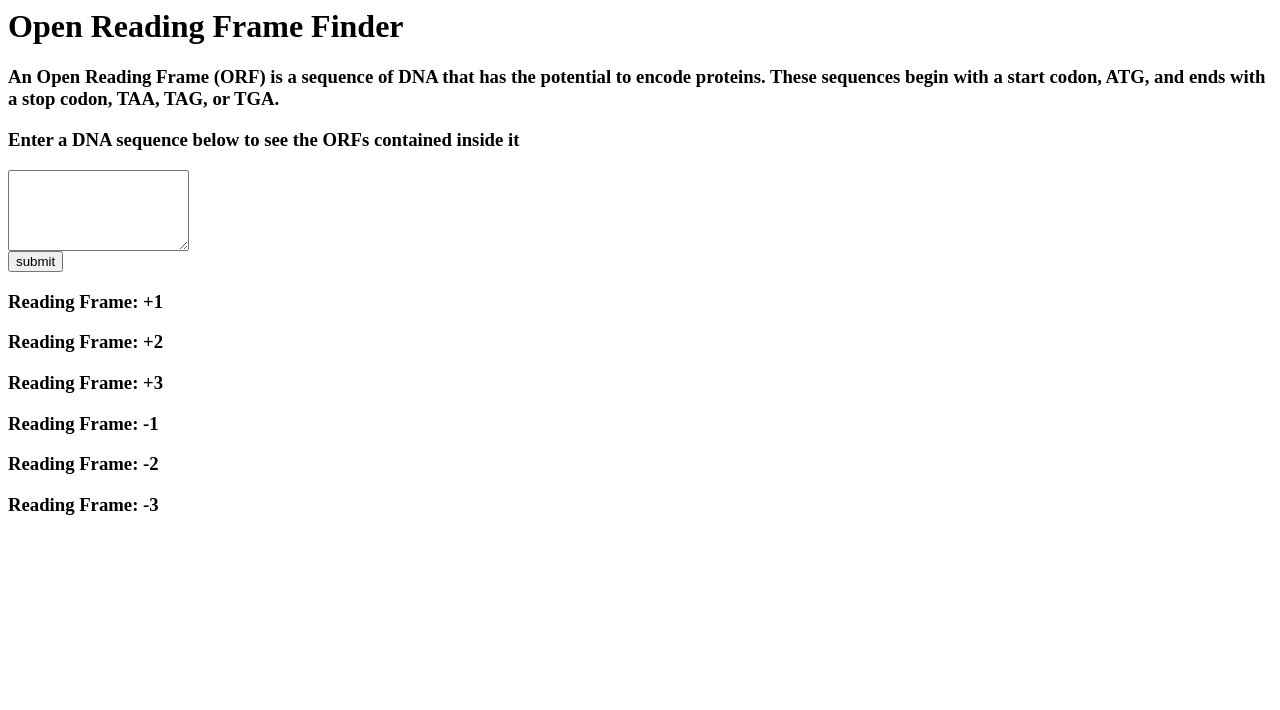
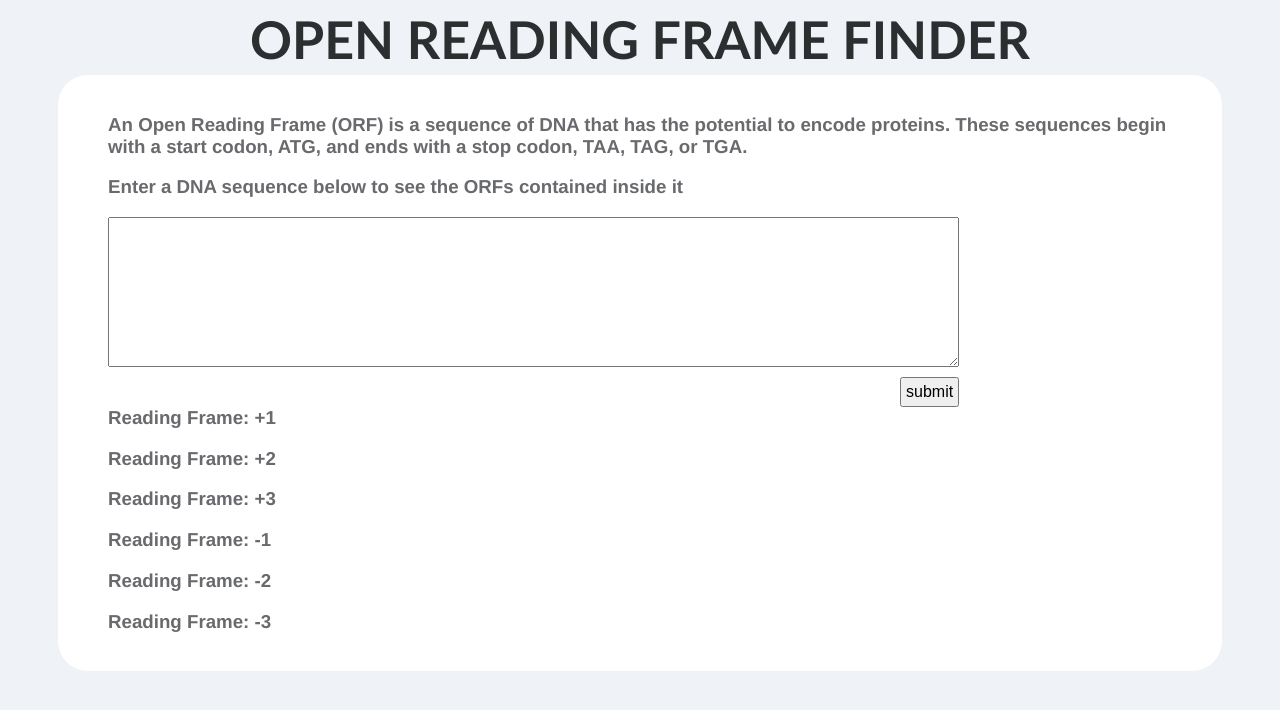
Before and after one commit to leccese/ORF-finder, a plain HTML site: page index.html in a window 1280 px wide. Drawn offline with Linux system fonts and the light colour scheme.

Commit message:
Add styles.css. Add readingFrame class for output divs

```diff
--- a/index.html
+++ b/index.html
@@ -2,22 +2,32 @@
 	<head>
 		<title>ORF Finder</title>
 		<script type="text/javascript" src="scripts.js"></script>
+		<link rel="stylesheet" type="text/css" href="styles.css">
 	</head>
 	<body>
+		<div id="title">
 			<h1>Open Reading Frame Finder</h1>
+		</div>
+		<div id="container">
+			<div id="content">
 			<h3>An Open Reading Frame (ORF) is a sequence of DNA that has the potential to encode proteins. These sequences begin with a start codon, ATG, and ends with a stop codon, TAA, TAG, or TGA.</h3>
 			<h3>Enter a DNA sequence below to see the ORFs contained inside it</h3>
-		<textarea id="input" rows=5 ></textarea>
+			<div id="form">
+				<textarea id="input" ></textarea>
 				</br>
 				<button id="submit">submit</button>
+			</div>
 			<div id="output">
-			<div id="+1"><h3>Reading Frame: +1</h3></div>
-			<div id="+2"><h3>Reading Frame: +2</h3></div>
-			<div id="+3"><h3>Reading Frame: +3</h3></div>
-			<div id="-1"><h3>Reading Frame: -1</h3></div>
-			<div id="-2"><h3>Reading Frame: -2</h3></div>
-			<div id="-3"><h3>Reading Frame: -3</h3></div>
+				<div class="readingFrame"><h3>Reading Frame: +1</h3></div>
+				<div class="readingFrame"><h3>Reading Frame: +2</h3></div>
+				<div class="readingFrame"><h3>Reading Frame: +3</h3></div>
+				<div class="readingFrame"><h3>Reading Frame: -1</h3></div>
+				<div class="readingFrame"><h3>Reading Frame: -2</h3></div>
+				<div class="readingFrame"><h3>Reading Frame: -3</h3></div>
 			</div>
+			</div>
+		</div>
+
 
 
 	</body>
--- a/scripts.js
+++ b/scripts.js
@@ -1,10 +1,12 @@
 
 document.addEventListener("DOMContentLoaded", function(){
+	//debugger;
 	document.getElementById("submit").addEventListener("click", function(){
 	//debugger;
 	var seq = document.getElementById("input").value.replace(/\s+/g, '');
 	const readingFrames = [1, 2, 3, -1, -2, -3];
-	const outputDivs = document.getElementById("output").children;
+	const outputDivs = document.getElementsByClassName("readingFrame");
+	console.log(outputDivs);
 	const orfs = [];
 	for (readingFrame in readingFrames){
 		const orfsPerReadingFrame = [];
@@ -30,9 +32,9 @@ document.addEventListener("DOMContentLoaded", function(){
 							stop = ">" + stop;
 						}
 						let newDiv = document.createElement("div")
-						let outputString = "start: " + start + " stop: " + stop + " length: " + length + " sequence: " + seq.substring(i, j+3);
-						let textNode = document.createTextNode(outputString);
-						newDiv.appendChild(textNode);
+						let outputString = "<b>start:</b> " + start + "  <b>stop:</b> " + stop + "  <b>length:</b> " + length + "</br> <b>sequence:</b> " + seq.substring(i, j+3);
+						newDiv.innerHTML = outputString;
+
 						outputDivs[readingFrame].appendChild(newDiv);
 						stopCodonPresent = true;
 						break;
--- /dev/null
+++ b/styles.css
@@ -0,0 +1,58 @@
+html, body {
+	font-family: Trebuchet MS;
+	background-color: #eff2f7;
+}
+#title{
+	text-align: center;
+	text-transform: uppercase;
+	color: #2d2e30;
+	font-size: 26px;
+}
+#container{
+	font-family: helvetica;
+	position: relative;
+	align-self: center;
+	background-color: white;
+	color: #686a6d;
+	border-radius: 30px;
+	margin-left: 50px;
+	margin-right: 50px;
+	margin-top:-30px;
+	min-width: 400px;
+}
+#content{
+	padding-left: 50px;
+	padding-right: 50px;
+	padding-top: 20px;
+}
+#form{
+	width:80%;
+}
+textarea{
+	width: 100%;
+	height: 150px;
+	font-size:16px;
+}
+#submit{
+	position: relative;
+	display: block;
+	float: right;
+	margin-top: 10px;
+	padding: 4px;
+	font-size: 16px;
+
+}
+#output{
+	position: relative;
+	display: block;
+	overflow-wrap: break-word;
+	margin-top: 40px;
+	padding-bottom:20px;
+}
+.readingFrame div {
+	background-color: #ebf4ef;
+	padding:5px;
+}
+.readingFrame div:nth-child(odd){
+	background-color: #f2f9f6;
+}
```
Lines whose indentation alone changed are shown as unchanged.
